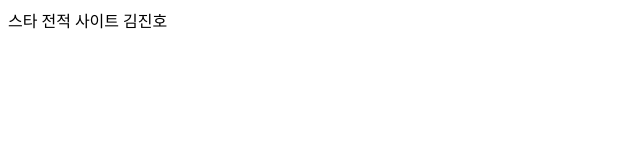
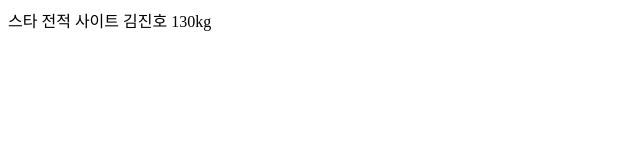
Before and after one commit to powerblossom1423/star_record, a plain HTML site: page index.html in a window 1280 px wide. Shown: the full height of the page, 0-640 px from the left. Drawn offline with Linux system fonts and the light colour scheme.

Commit message:
Update index.html

```diff
--- a/index.html
+++ b/index.html
@@ -7,6 +7,6 @@
     <title>스타크래프트</title>
   </head>
   <body>
-    스타 전적 사이트 김진호
+    스타 전적 사이트 김진호 130kg
   </body>
 </html>
```
